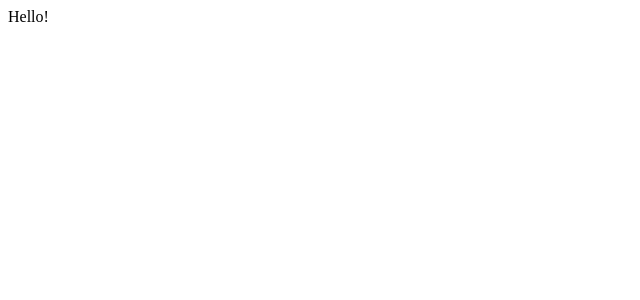
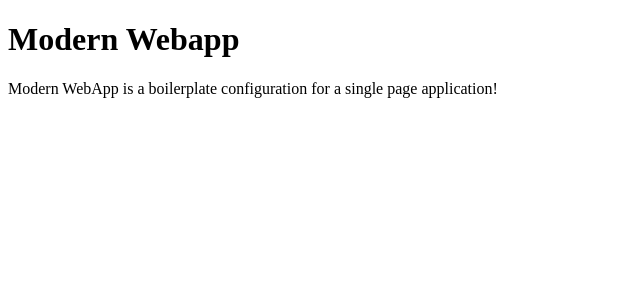
Before and after one commit to rmatych/modern-webapp, a React app: page / in a window 1280 px wide. Shown: the top 300 px of the page, without its empty margins (0-640 px from the left). Built offline with nearby package versions, Linux system fonts and the light colour scheme.

Commit message:
Add dev CSS configuration, set up basic Webpack Dev Server

```diff
--- /dev/null
+++ b/postcss.config.js
@@ -0,0 +1,8 @@
+module.exports = {
+  'plugins': {
+    'postcss-import': {},
+    'postcss-css-reset': {},
+    'cssnano': {},
+    'precss': {},
+  },
+};
--- /dev/null
+++ b/src/components/Header/Header.css
@@ -0,0 +1,4 @@
+.header {
+  font-size: 3em;
+  text-align: center;
+}
--- a/src/components/Header/Header.jsx
+++ b/src/components/Header/Header.jsx
@@ -1,8 +1,14 @@
 import React from 'react';
+
+import style from './Header.css';
 
 class Header extends React.PureComponent {
   render() {
-    return <div>Hey!</div>;
+    return (
+      <div>
+        <h1 className={style.header}>Modern Webapp</h1>
+      </div>
+    );
   }
 }
 
--- a/src/components/ModernWebApp/ModernWebApp.jsx
+++ b/src/components/ModernWebApp/ModernWebApp.jsx
@@ -1,6 +1,7 @@
 import React from 'react';
 
 import Header from '../Header/Header.jsx';
+import Summary from '../Summary/Summary.jsx';
 
 class ModernWebApp extends React.Component {
   shouldComponentUpdate() {
@@ -8,7 +9,10 @@ class ModernWebApp extends React.Component {
   }
   render() {
     return (
-      <Header />
+      <div>
+        <Header />
+        <Summary />
+      </div>
     );
   }
 }
--- /dev/null
+++ b/src/components/Summary/Summary.jsx
@@ -0,0 +1,13 @@
+import React from 'react';
+
+class Summary extends React.PureComponent {
+  render() {
+    return (
+      <p>
+        Modern WebApp is a boilerplate configuration for a single page application!
+      </p>
+    );
+  }
+}
+
+export default Summary;
--- a/src/index.jsx
+++ b/src/index.jsx
@@ -1,14 +1,20 @@
 import React from 'react';
 import ReactDOM from 'react-dom';
 
-import './components/ModernWebApp/ModernWebApp.jsx';
+import ModernWebApp from './components/ModernWebApp/ModernWebApp.jsx';
+
+import style from './styles/global.css';
 
 class App extends React.Component {
   shouldComponentUpdate() {
     return true;
   }
   render() {
-    return <div>Hello!</div>;
+    return (
+      <div>
+        <div className={style.global}><ModernWebApp /></div>
+      </div>
+    );
   }
 }
 
--- /dev/null
+++ b/src/styles/global.css
@@ -0,0 +1,5 @@
+@import './reset.css';
+
+.global {
+
+}
--- /dev/null
+++ b/src/styles/reset.css
@@ -0,0 +1,3 @@
+:global(.reset) {
+  @reset-global pc;
+}
--- a/webpack.dev.js
+++ b/webpack.dev.js
@@ -2,5 +2,30 @@ const Merge = require('webpack-merge');
 const CommonConfig = require('./webpack.common.js');
 
 module.exports = Merge(CommonConfig, {
-
+  'module': {
+    'rules': [
+      {
+        'test': /.css$/,
+        'exclude': /node_modules/,
+        'use': [
+          {
+            'loader': 'style-loader',
+          }, {
+            'loader': 'css-loader',
+            'options': {
+              'importLoaders': 1,
+              'modules': true,
+            },
+          }, {
+            'loader': 'postcss-loader',
+            'options': {
+              'config': {
+                'path': './postcss.config.js',
+              },
+            },
+          },
+        ],
+      },
+    ],
+  },
 });
--- a/webpack.prod.js
+++ b/webpack.prod.js
@@ -1,6 +1,4 @@
 const Merge = require('webpack-merge');
 const CommonConfig = require('./webpack.common.js');
 
-module.exports = Merge(CommonConfig, {
-
-});
+module.exports = Merge(CommonConfig, {});
```
Also changed, not shown: package.json (+16 -3 lines), .eslintrc.js, 1 other file (tests, documents, lock files or other folders).
